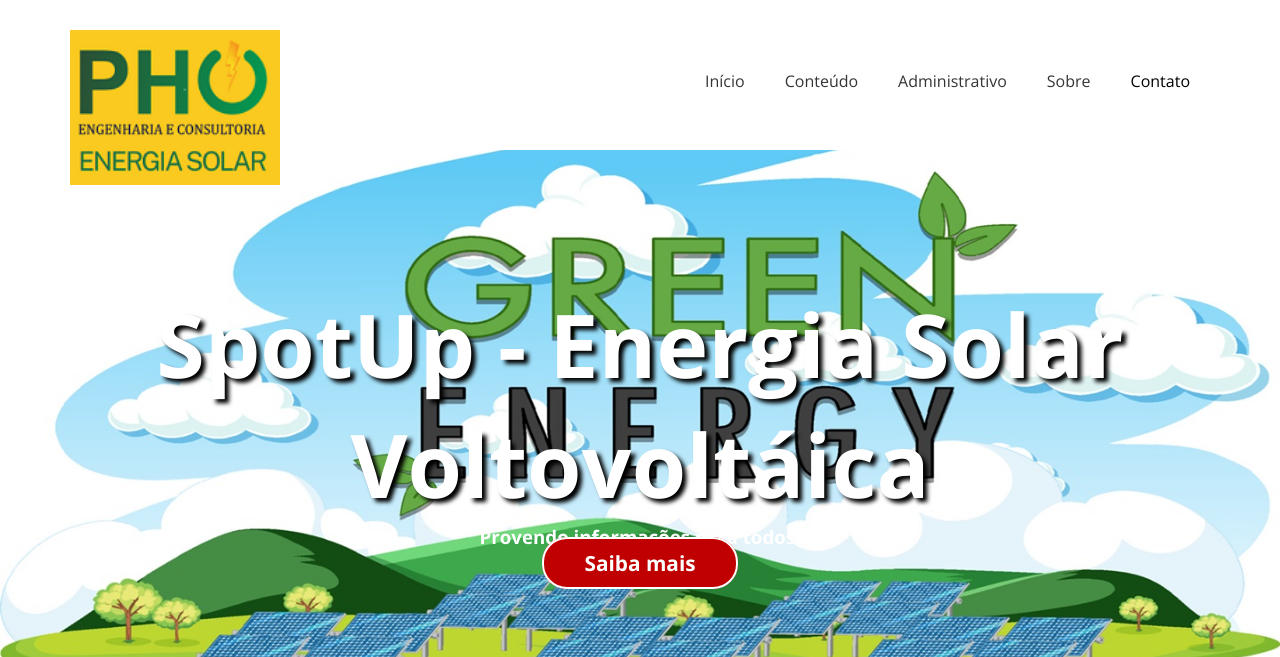
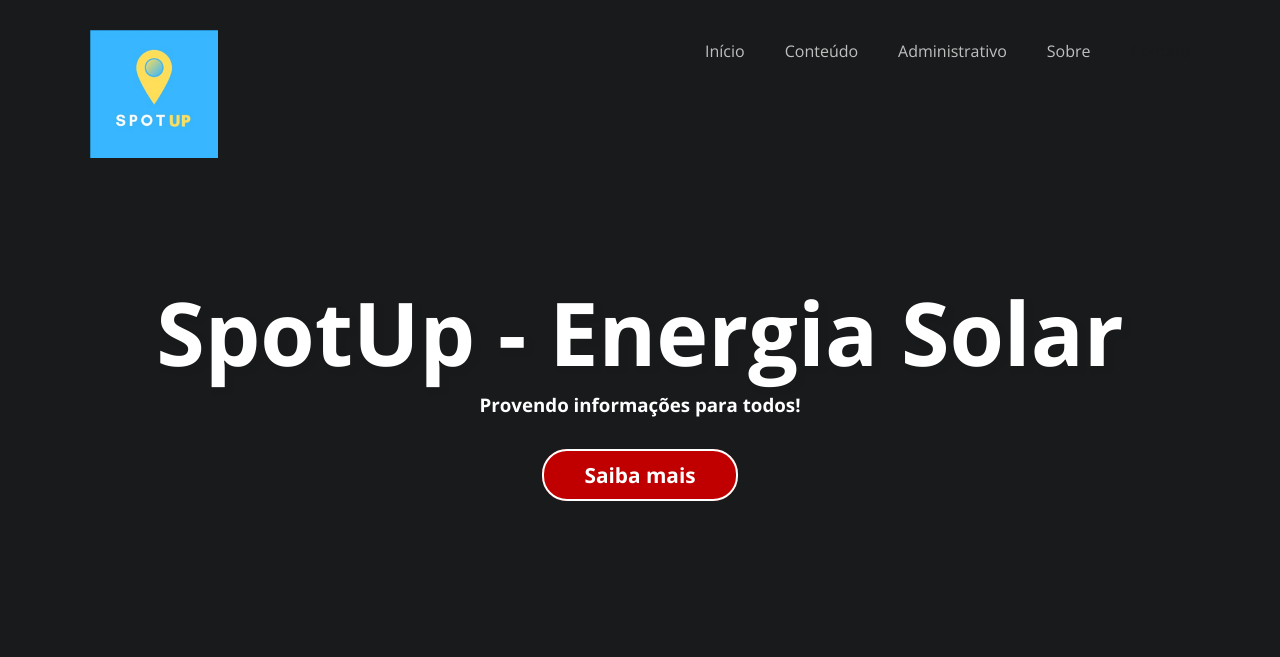
Before and after one commit to ticoabc/tcchtml5, a PHP site: page / in a window 1280 px wide. Shown: the top 657 px of the page. Run offline with PHP 8.4, Linux system fonts and the light colour scheme.

Commit message:
Seções     Sessão Destaque     Sessão Sobre Changes to be committed: 	new file:   img/spotup.jpg 	new file:   img/spotup.png 	modified:   index.html 	modified:   style.css

```diff
--- a/index.html
+++ b/index.html
@@ -16,7 +16,7 @@
     <header id="inicio">
         <div class="Container Flex">
             <div id="logo">
-                <img src="img/1.logo_pho.png" alt="hal 9000">
+                <img src="img/spotup.png" alt="hal 9000">
             </div>
             <nav>
                 <input type="checkbox" id="check">
@@ -34,10 +34,37 @@
     <!-- Destaque -->
     <main>
         <div class="Container">
-            <h1>SpotUp - Energia Solar Voltovoltáica</h1>
-            <h3>Provendo informações para todos!</h3>
+            <h1>SpotUp - Energia Solar</h1>
+            <h3>Provendo informações para todos!</h3><br><br>
             <a href="https://www.portalsolar.com.br/" target="_blank" class="Botao">Saiba mais</a>
         </div>
     </main>
+    <!-- Sobre -->
+    <section id="sobre">
+        <div class="Container Flex2">
+            <div id="destaqueSobre">
+                <img src="img/fin_ene_resid.jpg" alt="financiamento">
+            </div>
+            <div id="textoSobre">
+                <h2>Dúvidas Sobre Financiamento</h2>
+                <p>A adesão ao financiamento do projeto de geração de energia
+                    é relativamente fácil e descomplicada, mas entender melhor
+                    quais são as opções disponíveis pode ajudar muito na escolha
+                    pelo melhor sistema para cada propriedade</p>
+                <div class="TopicoSobre Flex2">
+
+                    <p>Banco 1</p>
+                </div>
+                <div class="TopicoSobre Flex2">
+                    <img src="" alt="">
+                    <p>Banco 2</p>
+                </div>
+                <div class="TopicoSobre Flex2">
+                    <img src="" alt="">
+                    <p>Banco 3</p>
+                </div>
+            </div>
+        </div>
+    </section>
 </body>
 </html>
--- a/style.css
+++ b/style.css
@@ -98,7 +98,7 @@
 
 .Card p {
     text-align: left;
-    color: #434343;
+    color: rgb(24, 26, 27);
     padding: 10px 30px 50px 30px;
 }
 
@@ -110,12 +110,15 @@
 /*Smartphone Portrait  >>>>>>>>>>>>>>>>>>>>>>>>>>>>>>>*/
 /* Cabeçalho*/
 header {
-    height: 60px;
+    height: 70px;
+    color: rgb(24, 26, 27);
 }
 
 #logo img {
-    width: 128px;
-    height: 128px;
+    width: 100px;
+    height: 100px;
+    margin-top: 20px;
+    margin-left: 20px;
 }
 
 #check {
@@ -159,7 +162,8 @@
 main {
     height: 75vh;
     /* Equiale a 75% da tela independente do dispositivo */
-    background: url(img/redim_background.jpg);
+    /*background: url(img/redim_background.jpg);*/
+    background-color: rgb(24, 26, 27);
     background-size: cover;
     background-position: center;
     color: #fff;
@@ -181,7 +185,8 @@
 /* Sobre */
 #sobre {
     padding: 50px 0px;
-    background: url(img/background.png);
+    background: url();
+    background-color: rgb(24, 26, 27);
     background-size: cover;
     background-position: center;
 }
@@ -200,11 +205,14 @@
 }
 
 .TopicosSobre {
+
     margin-top: 20px;
 }
 
 .TopicosSobre img {
     margin-right: 10px;
+    width: 100px;
+    height: 100px;
 }
 
 /* One Page */
@@ -221,8 +229,8 @@
 }
 
 #video iframe {
+    width: 340px;
     /* Tamanho otimizado para a maioria dos smartphones */
-    width: 340px;
     height: 191px;
     border: 0;
     /* Sugestão do Validador de códigod Nu HTML Checker */
@@ -231,7 +239,7 @@
 /* Wireframe */
 #wireframe {
     padding: 50px 0px;
-    background: url(img/background.png);
+    /*background: url(img/background.png);*/
     background-size: cover;
     background-position: center;
 }
@@ -276,7 +284,7 @@
 
 #todos a {
     text-decoration: none;
-    color: #000;
+    color: rgb(24, 26, 27);
     font-weight: 700;
     font-size: 1.25em;
 }
@@ -285,7 +293,8 @@
 address {
     padding: 35px 10px 50px 10px;
     /* up - right - down - left */
-    background: url(img/background2.png);
+    /*background: url(img/background2.png);*/
+    /*background-color: #000;*/
     background-size: cover;
     background-position: center;
     color: #fff;
@@ -314,7 +323,7 @@
 
 footer {
     padding: 50px;
-    background-color: #343538;
+    background-color: rgb(24, 26, 27);
     color: #fff;
     text-align: center;
 }
@@ -333,7 +342,7 @@
 
     /*Destaque*/
     main h1, h2 {
-        text-shadow: #000 0.05em 0.05em 0.05em;
+        text-shadow: rgb(24, 26, 27) 0.05em 0.05em 0.05em;
     }
 
     /* One Page */
@@ -401,6 +410,7 @@
     /*Destaque*/
     main {
         height: 70vh;
+        background-color: rgb(24, 26, 27);
     }
 }
 
@@ -415,12 +425,13 @@
 
     /* Cabeçalho*/
     header {
-        height: 150px;
+        height: 100px;
+        background-color: rgb(24, 26, 27);
     }
 
     #logo img {
-        width: 210px;
-        height: 155px;
+        width: 128px;
+        height: 128px;
         margin-top: 30px;
     }
 
@@ -432,7 +443,7 @@
         position: static;
         height: auto;
         background-color: transparent;
-        margin-top: 50px;
+        margin-top: 20px;
     }
 
     nav ul li {
@@ -442,7 +453,7 @@
 
     nav ul li a {
         text-decoration: none;
-        color: #343538;
+        color: #C0C0C0;
     }
 
     nav ul li a:hover {
@@ -463,7 +474,10 @@
 
     #destaqueSobre img {
         border-radius: 50%;
+        margin-top: 20px;
         margin-right: 50px;
+        width: 150px;
+        height: 150px;
     }
 
     /* One Page */
```
Also changed, not shown: img/spotup.jpg (added), img/spotup.png (added).
